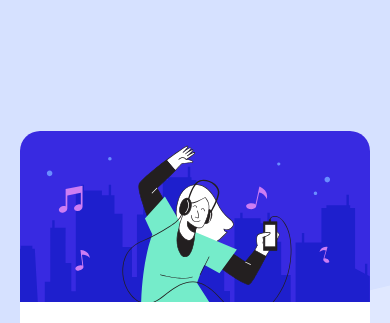
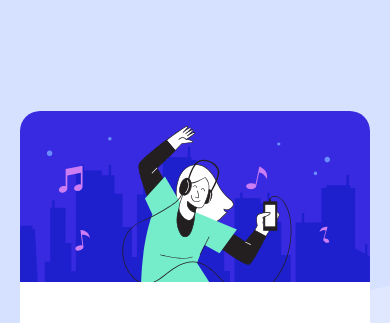
Before and after one commit to Maduka-Chisom/Order-summary-component, a plain HTML site: page index.html in a window 390 px wide. Shown: the top 323 px of the page. Drawn offline with Linux system fonts and the light colour scheme.

Commit message:
fourth  commit
removed top and bottom margin from query css

```diff
--- a/css/query.css
+++ b/css/query.css
@@ -2,7 +2,8 @@
 
 @media (max-width: 37.5em) {
   body {
-    margin: 1.25rem;
+    margin-left: 1.25rem;
+    margin-right: 1.25rem;
   }
 
   article {
```
